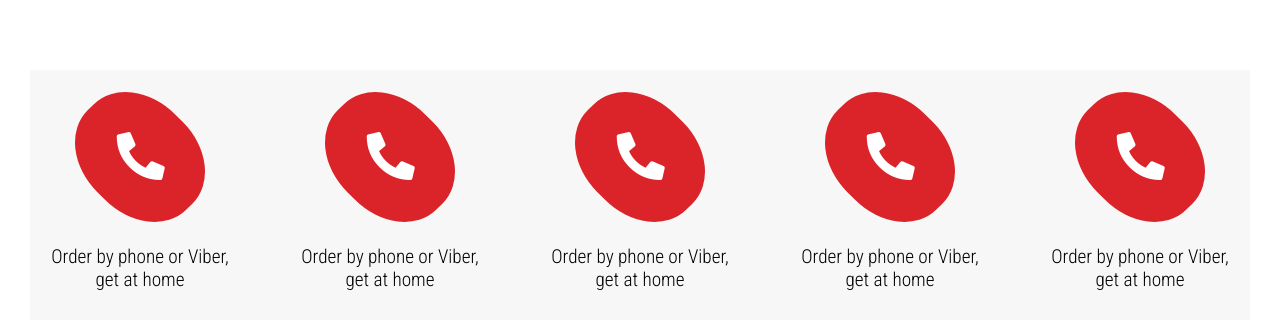
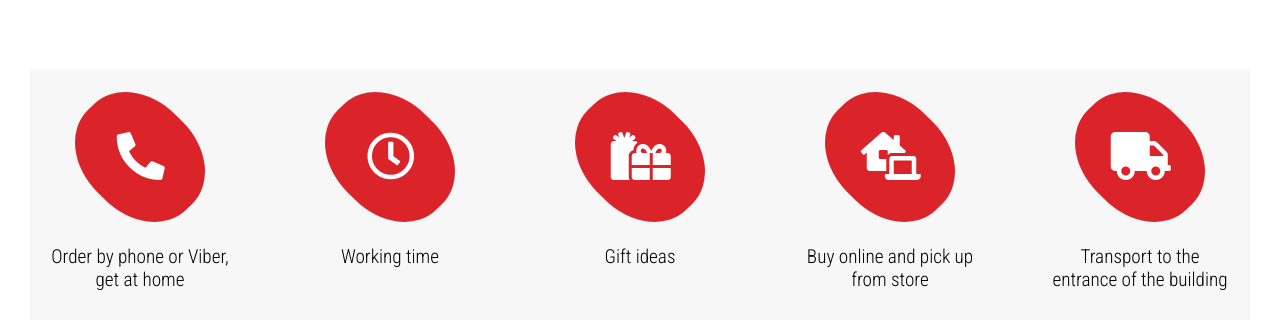
Before and after one commit to dbegogow/TechZone, an Angular app in the folder tech-zone/: page / in a window 1280 px wide. Shown: the part 1040-1368 px from the top of the page. Built offline with nearby package versions, Linux system fonts and the light colour scheme; a web font is replaced by a local one.

Commit message:
Implement data passing in footer information bar

```diff
--- a/tech-zone/src/app/components/footer-information-bar-button/footer-information-bar-button.component.css
+++ b/tech-zone/src/app/components/footer-information-bar-button/footer-information-bar-button.component.css
@@ -39,4 +39,5 @@
     font-size: 1.2rem;
     padding: 0 20px;
     text-align: center;
+    display: block;
 }
--- a/tech-zone/src/app/components/footer-information-bar-button/footer-information-bar-button.component.html
+++ b/tech-zone/src/app/components/footer-information-bar-button/footer-information-bar-button.component.html
@@ -1,8 +1,6 @@
 <div class="container">
     <a routerLink="/" class="icon">
-        <i class="fas fa-phone-alt"></i>
+        <i [ngClass]="buttonInfo.imgClass"></i>
     </a>
-    <h4 class="title">
-        Order by phone or Viber, get at home
-    </h4>
+    <a routerLink="/" class="title">{{ buttonInfo.title }}</a>
 </div>
--- a/tech-zone/src/app/components/footer-information-bar-button/footer-information-bar-button.component.ts
+++ b/tech-zone/src/app/components/footer-information-bar-button/footer-information-bar-button.component.ts
@@ -1,4 +1,5 @@
-import { Component, OnInit } from '@angular/core';
+import { Component, OnInit, Input } from '@angular/core';
+import { FooterInformationBarButton } from '../../interfaces/informationBarButtons';
 
 @Component({
   selector: 'app-footer-information-bar-button',
@@ -6,6 +7,7 @@ import { Component, OnInit } from '@angular/core';
   styleUrls: ['./footer-information-bar-button.component.css']
 })
 export class FooterInformationBarButtonComponent implements OnInit {
+  @Input() buttonInfo: FooterInformationBarButton;
 
   constructor() { }
 
--- a/tech-zone/src/app/components/footer-information-bar/footer-information-bar.component.html
+++ b/tech-zone/src/app/components/footer-information-bar/footer-information-bar.component.html
@@ -1,7 +1,4 @@
 <div class="container">
-    <app-footer-information-bar-button></app-footer-information-bar-button>
-    <app-footer-information-bar-button></app-footer-information-bar-button>
-    <app-footer-information-bar-button></app-footer-information-bar-button>
-    <app-footer-information-bar-button></app-footer-information-bar-button>
-    <app-footer-information-bar-button></app-footer-information-bar-button>
+    <app-footer-information-bar-button *ngFor="let informationBarButton of buttonsData" [buttonInfo]="informationBarButton">
+    </app-footer-information-bar-button>
 </div>
--- a/tech-zone/src/app/components/footer-information-bar/footer-information-bar.component.ts
+++ b/tech-zone/src/app/components/footer-information-bar/footer-information-bar.component.ts
@@ -6,6 +6,26 @@ import { Component, OnInit } from '@angular/core';
   styleUrls: ['./footer-information-bar.component.css']
 })
 export class FooterInformationBarComponent implements OnInit {
+  buttonsData = [{
+    title: 'Order by phone or Viber, get at home',
+    imgClass: 'fas fa-phone-alt',
+  },
+  {
+    title: 'Working time',
+    imgClass: 'far fa-clock',
+  },
+  {
+    title: 'Gift ideas',
+    imgClass: 'fas fa-gifts',
+  },
+  {
+    title: 'Buy online and pick up from store',
+    imgClass: 'fas fa-laptop-house',
+  },
+  {
+    title: 'Transport to the entrance of the building',
+    imgClass: 'fas fa-truck',
+  }];
 
   constructor() { }
 
--- a/tech-zone/src/app/components/header-information-bar-button/header-information-bar-button.component.ts
+++ b/tech-zone/src/app/components/header-information-bar-button/header-information-bar-button.component.ts
@@ -1,13 +1,13 @@
 import { Component, OnInit, Input } from '@angular/core';
-import { InformationBarButton } from '../../interfaces/informationBarButton';
+import { HeaderInformationBarButton } from '../../interfaces/informationBarButtons';
 
 @Component({
   selector: 'app-header-information-bar-button',
   templateUrl: './header-information-bar-button.component.html',
   styleUrls: ['./header-information-bar-button.component.css']
 })
-export class InformationBarButtonComponent implements OnInit {
-  @Input() buttonInfo: InformationBarButton;
+export class HeaderInformationBarButtonComponent implements OnInit {
+  @Input() buttonInfo: HeaderInformationBarButton;
 
   constructor() { }
 
--- a/tech-zone/src/app/components/header-information-bar/header-information-bar.component.html
+++ b/tech-zone/src/app/components/header-information-bar/header-information-bar.component.html
@@ -1,4 +1,4 @@
 <div class="container">
-    <app-header-information-bar-button *ngFor="let informationBarButton of data" [buttonInfo]="informationBarButton">
+    <app-header-information-bar-button *ngFor="let informationBarButton of buttonsData" [buttonInfo]="informationBarButton">
     </app-header-information-bar-button>
 </div>
--- a/tech-zone/src/app/components/header-information-bar/header-information-bar.component.ts
+++ b/tech-zone/src/app/components/header-information-bar/header-information-bar.component.ts
@@ -5,8 +5,8 @@ import { Component, OnInit } from '@angular/core';
   templateUrl: './header-information-bar.component.html',
   styleUrls: ['./header-information-bar.component.css']
 })
-export class InformationBarComponent implements OnInit {
-  data = [{
+export class HeaderInformationBarComponent implements OnInit {
+  buttonsData = [{
     title: 'Buy online and pick up from store',
     imgClass: 'fas fa-laptop-house',
     centerTitle: false
--- a/tech-zone/src/app/interfaces/informationBarButton.ts
+++ /dev/null
@@ -1,5 +0,0 @@
-export interface InformationBarButton {
-    title: string;
-    imgClass: string;
-    centerTitle: boolean;
-}
```
Also changed, not shown: tech-zone/src/app/app.module.ts (+4 -4 lines), tech-zone/src/app/interfaces/informationBarButtons.ts (added, +10 -0 lines).
